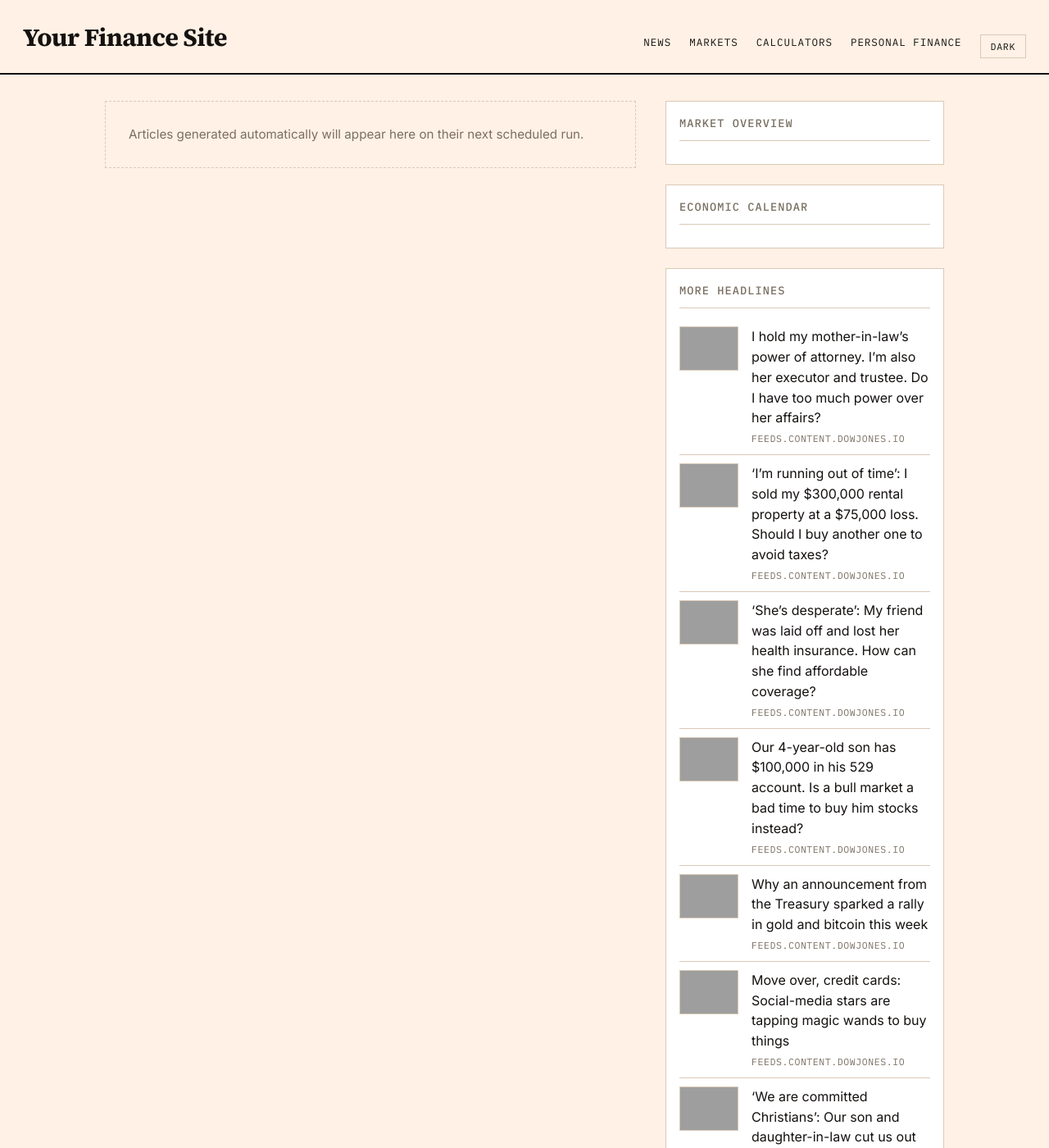
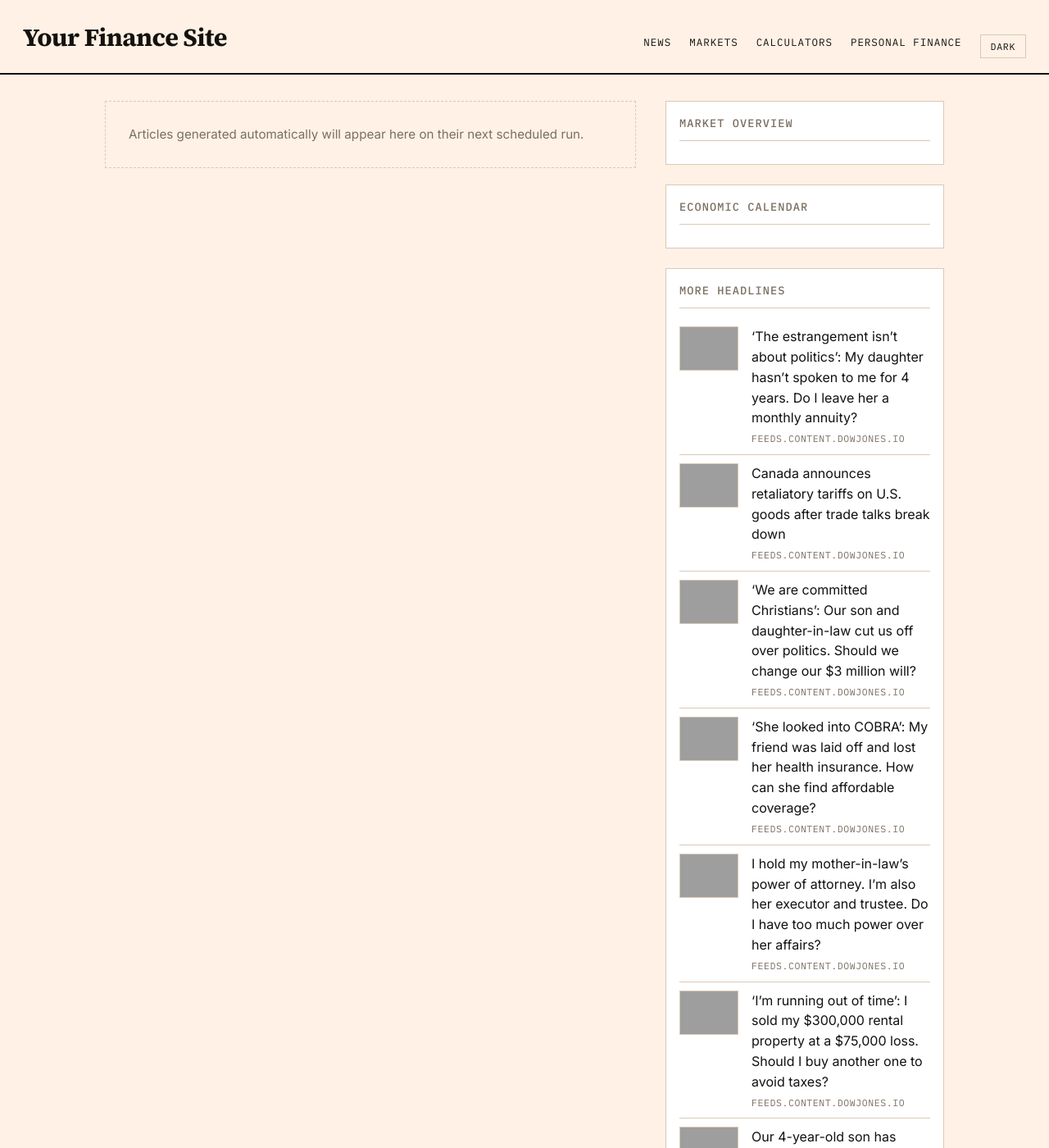
Before and after one commit to GlobTechCo/globtechco.github.io, a Jekyll site: the page built from index.html, in a window 1280 px wide and 1400 px high, cut to the strip 0-1400 px from the top of the window. Shown: the whole strip at 82% size. Built offline with Jekyll 4.4.1, drawn with Linux system fonts in a browser that asks for light colours; a script that is not in the unit is left out; the list of posts is cut into pages by our own code; some of the changed text lies outside the part shown; grey boxes are pictures that could not be loaded.

Commit message:
Auto-content update 2026-08-23

```diff
--- a/_data/aggregator.yml
+++ b/_data/aggregator.yml
@@ -1,3 +1,23 @@
+- title: "\u2018The estrangement isn\u2019t about politics\u2019: My daughter hasn\u2019t spoken to me for 4 years. Do I leave her a monthly annuity?"
+  link: "https://www.marketwatch.com/story/its-truly-a-tragedy-my-daughter-hasnt-spoken-to-me-for-4-years-but-it-has-nothing-to-do-with-politics-86c4bcf6?mod=mw_rss_topstories"
+  source: "feeds.content.dowjones.io"
+  pubdate: "Sat, 22 Aug 2026 20:45:00 GMT"
+  image: "https://images.mktw.net/im-15274705"
+- title: "Canada announces retaliatory tariffs on U.S. goods after trade talks break down"
+  link: "https://www.marketwatch.com/story/canada-announces-retaliatory-tariffs-on-u-s-goods-after-trade-talks-break-down-45081c2f?mod=mw_rss_topstories"
+  source: "feeds.content.dowjones.io"
+  pubdate: "Sat, 22 Aug 2026 20:31:00 GMT"
+  image: "https://images.mktw.net/im-32140862"
+- title: "\u2018We are committed Christians\u2019: Our son and daughter-in-law cut us off over politics. Should we change our $3 million will?"
+  link: "https://www.marketwatch.com/story/we-are-hurt-our-son-and-daughter-in-law-cut-off-contact-with-us-over-politics-should-we-change-our-3-million-will-f763b761?mod=mw_rss_topstories"
+  source: "feeds.content.dowjones.io"
+  pubdate: "Sat, 22 Aug 2026 20:30:00 GMT"
+  image: "https://images.mktw.net/im-01814240"
+- title: "\u2018She looked into COBRA\u2019: My friend was laid off and lost her health insurance. How can she find affordable coverage?"
+  link: "https://www.marketwatch.com/story/shes-desperate-my-friend-was-laid-off-and-lost-her-health-insurance-how-can-she-find-affordable-coverage-3b17b553?mod=mw_rss_topstories"
+  source: "feeds.content.dowjones.io"
+  pubdate: "Sat, 22 Aug 2026 20:15:00 GMT"
+  image: "https://images.mktw.net/im-51611095"
 - title: "I hold my mother-in-law\u2019s power of attorney. I\u2019m also her executor and trustee. Do I have too much power over her affairs?"
   link: "https://www.marketwatch.com/story/im-my-mother-in-laws-power-of-attorney-executor-and-trustee-do-i-hold-all-the-power-a11968a2?mod=mw_rss_topstories"
   source: "feeds.content.dowjones.io"
@@ -8,11 +28,6 @@
   source: "feeds.content.dowjones.io"
   pubdate: "Sat, 22 Aug 2026 16:00:00 GMT"
   image: "https://images.mktw.net/im-65999658"
-- title: "\u2018She\u2019s desperate\u2019: My friend was laid off and lost her health insurance. How can she find affordable coverage?"
-  link: "https://www.marketwatch.com/story/shes-desperate-my-friend-was-laid-off-and-lost-her-health-insurance-how-can-she-find-affordable-coverage-3b17b553?mod=mw_rss_topstories"
-  source: "feeds.content.dowjones.io"
-  pubdate: "Sat, 22 Aug 2026 13:45:00 GMT"
-  image: "https://images.mktw.net/im-51611095"
 - title: "Our 4-year-old son has $100,000 in his 529 account. Is a bull market a bad time to buy him stocks instead?"
   link: "https://www.marketwatch.com/story/our-4-year-old-son-has-100-000-in-his-529-account-should-we-buy-him-stocks-instead-3ca745b2?mod=mw_rss_topstories"
   source: "feeds.content.dowjones.io"
@@ -28,23 +43,8 @@
   source: "feeds.content.dowjones.io"
   pubdate: "Sat, 22 Aug 2026 12:30:00 GMT"
   image: "https://images.mktw.net/im-17088577"
-- title: "\u2018We are committed Christians\u2019: Our son and daughter-in-law cut us out of their lives after a political argument. Should we change our $3 million will?"
-  link: "https://www.marketwatch.com/story/we-are-hurt-our-son-and-daughter-in-law-cut-off-contact-with-us-over-politics-should-we-change-our-3-million-will-f763b761?mod=mw_rss_topstories"
-  source: "feeds.content.dowjones.io"
-  pubdate: "Sat, 22 Aug 2026 12:00:00 GMT"
-  image: "https://images.mktw.net/im-01814240"
 - title: "\u2018There is considerable tension\u2019: My grandmother, 99, wants to cut my mother out of her will. Should I intervene?"
   link: "https://www.marketwatch.com/story/there-is-considerable-tension-my-grandmother-99-wants-to-cut-my-mother-out-of-her-will-should-i-intervene-5e8f408e?mod=mw_rss_topstories"
   source: "feeds.content.dowjones.io"
   pubdate: "Sat, 22 Aug 2026 12:00:00 GMT"
   image: "https://images.mktw.net/im-24501821"
-- title: "Here\u2019s some surprisingly good news for the stock market this midterm election year"
-  link: "https://www.marketwatch.com/story/heres-some-surprisingly-good-news-for-the-stock-market-this-midterm-election-year-d492d3a4?mod=mw_rss_topstories"
-  source: "feeds.content.dowjones.io"
-  pubdate: "Sat, 22 Aug 2026 12:00:00 GMT"
-  image: "https://images.mktw.net/im-08359467"
-- title: "\u2018The estrangement isn\u2019t about politics\u2019: My daughter hasn\u2019t spoken to me for 4 years. Do I leave her a monthly annuity?"
-  link: "https://www.marketwatch.com/story/its-truly-a-tragedy-my-daughter-hasnt-spoken-to-me-for-4-years-but-it-has-nothing-to-do-with-politics-86c4bcf6?mod=mw_rss_topstories"
-  source: "feeds.content.dowjones.io"
-  pubdate: "Sat, 22 Aug 2026 11:00:00 GMT"
-  image: "https://images.mktw.net/im-15274705"
```
